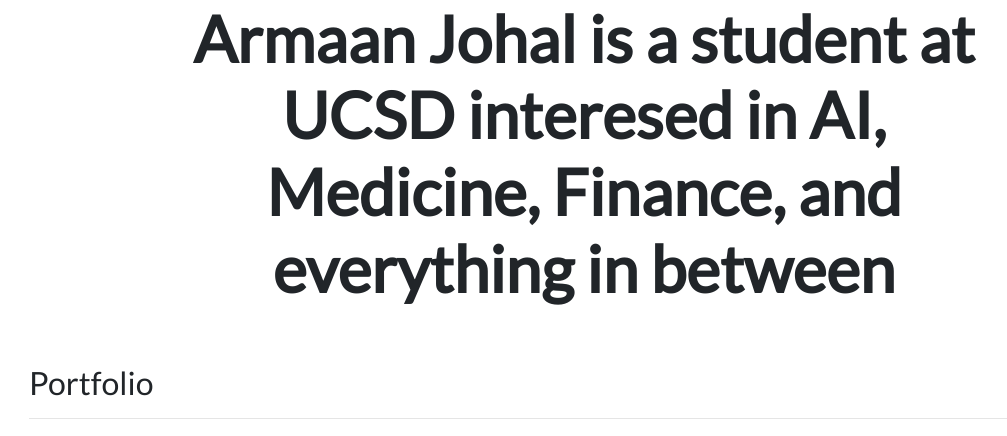
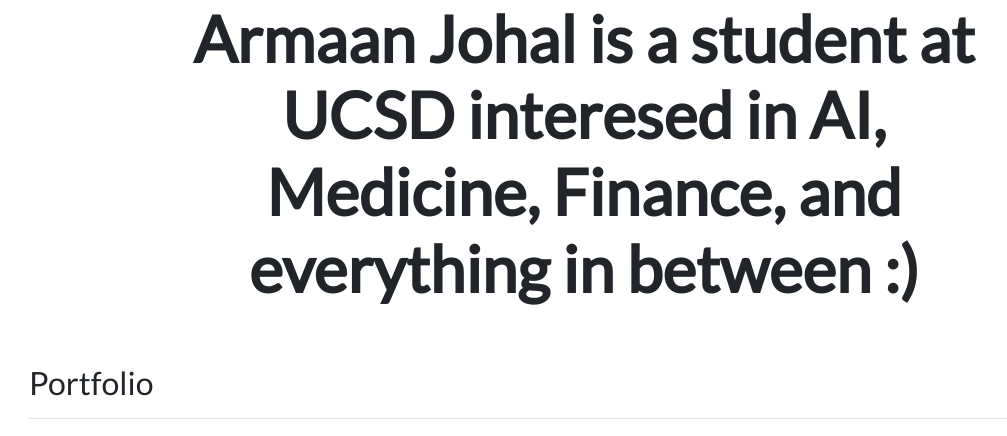
Before and after one commit to Armaan-Johal/django3-personal-portfolio, a Django app: page / in a window 1280 px wide. Shown: the part 435-871 px from the top of the page, without its empty margins (56-1063 px from the left). Run offline with Django 3.2, Linux system fonts and the light colour scheme; data comes from the database, SQL or seed files in the repository; some libraries are stand-ins or nearby versions.

Commit message:
Local settings

```diff
--- a/portfolio/templates/portfolio/home.html
+++ b/portfolio/templates/portfolio/home.html
@@ -13,7 +13,7 @@
 
 <div class="row justify-content-center mb-3">
   <div class="col-md-9 text-center">
-    <h1 id="hometext" class="font-weight-bold">Armaan Johal is a student at UCSD interesed in AI, Medicine, Finance, and everything in between</h1>
+    <h1 id="hometext" class="font-weight-bold">Armaan Johal is a student at UCSD interesed in AI, Medicine, Finance, and everything in between :)</h1>
   </div>
 </div>
 
```
